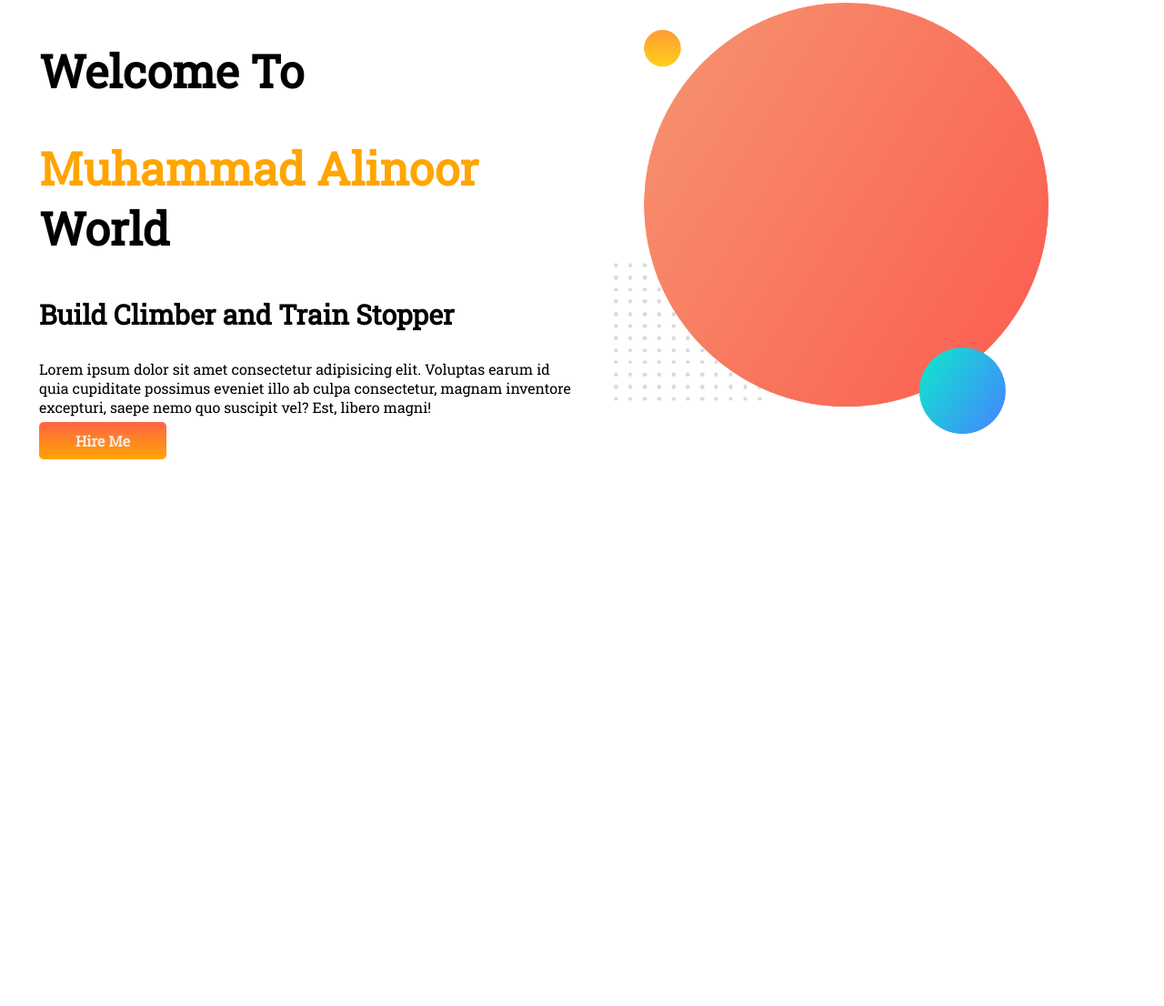
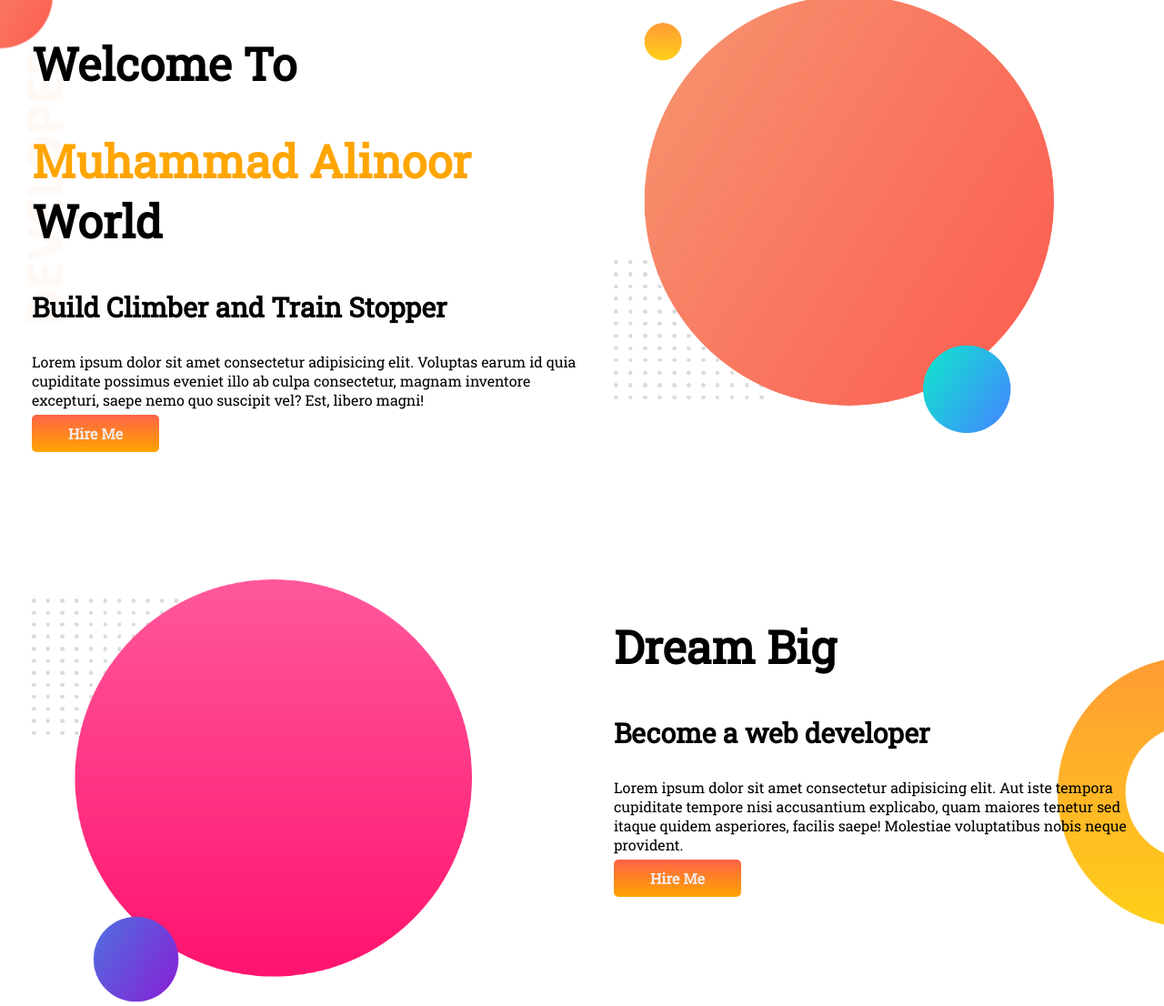
Before and after one commit to Muhammad-Alinoor/real-portfolio-website, a plain HTML site: page index.html in a window 1280 px wide. Shown: the part 5-1111 px from the top of the page at 91% size. Before the commit the page ends 800 px from the top, so only its background shows below. Drawn offline with Linux system fonts and the light colour scheme.

Commit message:
dream big added

```diff
--- a/index.html
+++ b/index.html
@@ -11,7 +11,7 @@
 </head>
 
 <body>
-    <section>
+    <section class="top-banner">
         <div class="half-width">
             <h1>Welcome To</h1>
             <h1><span class="orange-color">Muhammad Alinoor</span> World</h1>
@@ -28,6 +28,19 @@
             <img src="images/my-bg.png" alt="">
         </div>
     </section>
+    <section class="dream-big">
+        <div class="half-width">
+            <img src="/images/my-bg2.png" alt="">
+        </div>
+        <div class="half-width">
+            <h1>Dream Big</h1>
+            <h3>Become a web developer</h3>
+            <p>Lorem ipsum dolor sit amet consectetur adipisicing elit. Aut iste tempora cupiditate tempore nisi
+                accusantium explicabo, quam maiores tenetur sed itaque quidem asperiores, facilis saepe! Molestiae
+                voluptatibus nobis neque provident.</p>
+            <a class="link-btn" href="#">Hire Me</a>
+        </div>
+    </section>
 </body>
 
 </html>
--- a/style/style.css
+++ b/style/style.css
@@ -8,6 +8,7 @@
 
 body {
     font-family: 'Roboto Slab', serif;
+    margin: 0;
 }
 
 h1 {
@@ -39,8 +40,21 @@ section {
     font-weight: bold;
     padding: 10px 40px;
     border-radius: 5px;
+
 }
 
 .half-width img {
     width: 80%;
 }
+
+.top-banner {
+    background-image: url(/images/top-banner.png);
+    background-repeat: no-repeat;
+}
+
+.dream-big {
+    margin-top: 150px;
+    background-image: url(/images/dream-bg.png);
+    background-position: right center;
+    background-repeat: no-repeat;
+}
```
